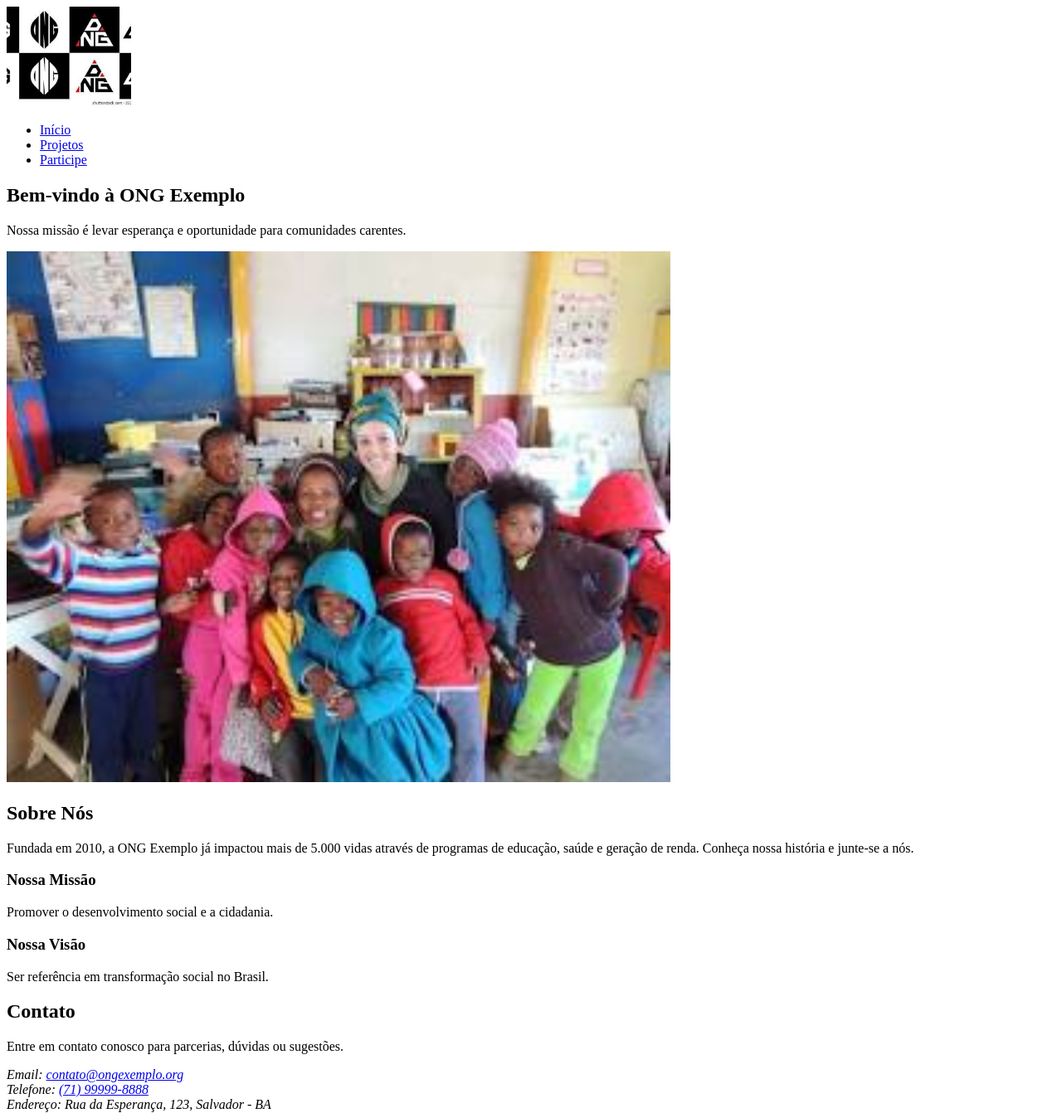
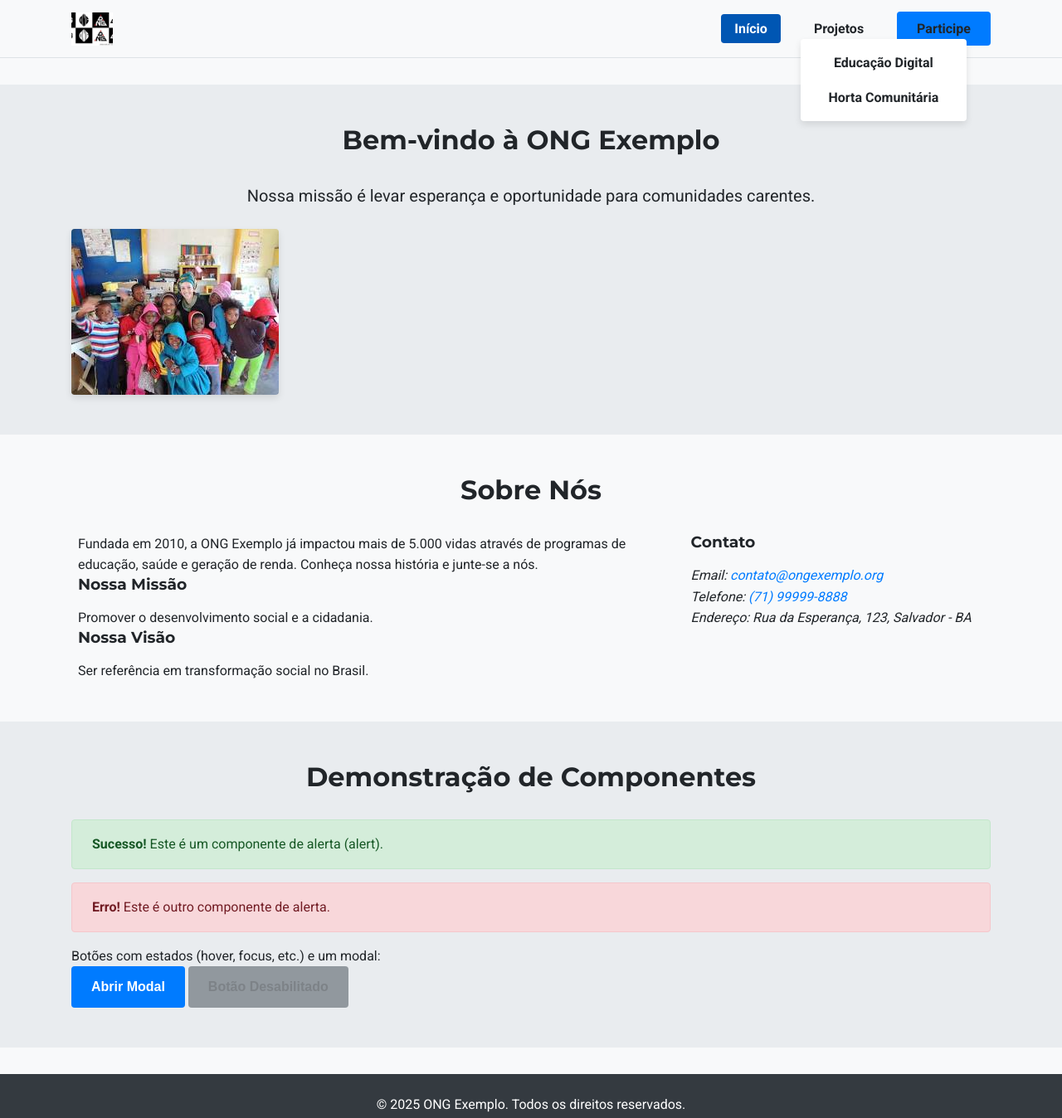
Before and after one commit to lucassmidt/projeto-ong-ads, a plain HTML site: page index.html in a window 1280 px wide. Shown: the top 1348 px of the page at 83% size. Drawn offline with Linux system fonts and the light colour scheme.

Commit message:
Atualiza index.html - Entrega II

```diff
--- a/index.html
+++ b/index.html
@@ -5,51 +5,104 @@
     <meta name="viewport" content="width=device-width, initial-scale=1.0">
     <title>ONG Exemplo - Transformando Vidas</title>
     <meta name="description" content="Conheça a ONG Exemplo, nossos projetos e como você pode ajudar a transformar vidas.">
+    <link rel="stylesheet" href="css/main.css">
 </head>
 <body>
 
     <header>
-        <img src="imagens/logo.png" alt="Logo da ONG Exemplo" width="150">
-        <nav>
+        <div class="container header-container">
+            <a href="index.html" class="logo">
+                <img src="imagens/logo.png" alt="Logo da ONG Exemplo">
+            </a>
+
+            <button class="menu-toggle" aria-label="Abrir menu">
+                <span></span>
+                <span></span>
+                <span></span>
+            </button>
+
+            <nav class="nav-menu">
                 <ul>
-                <li><a href="index.html">Início</a></li>
-                <li><a href="projetos.html">Projetos</a></li>
-                <li><a href="cadastro.html">Participe</a></li>
+                    <li class="active"><a href="index.html">Início</a></li>
+                    <li class="dropdown">
+                        <a href="projetos.html">Projetos</a>
+                        <ul class="submenu">
+                            <li><a href="projetos.html#projeto-a">Educação Digital</a></li>
+                            <li><a href="projetos.html#projeto-b">Horta Comunitária</a></li>
+                        </ul>
+                    </li>
+                    <li><a href="cadastro.html" class="btn btn-primary">Participe</a></li>
                 </ul>
             </nav>
+        </div>
     </header>
 
     <main>
-        <section>
+        <section class="page-section" style="background: #e9ecef; text-align: center;">
+            <div class="container">
                 <h1>Bem-vindo à ONG Exemplo</h1>
-            <p>Nossa missão é levar esperança e oportunidade para comunidades carentes.</p>
-            <img src="imagens/banner-home.jpg" alt="Crianças sorrindo e participando de atividades da ONG" width="800">
+                <p style="font-size: var(--font-size-lg); margin-bottom: var(--spacing-3);">Nossa missão é levar esperança e oportunidade para comunidades carentes.</p>
+                <img src="imagens/banner-home.jpg" alt="Crianças sorrindo e participando de atividades da ONG" style="border-radius: var(--border-radius); box-shadow: var(--shadow);">
+            </div>
         </section>
 
-        <section>
+        <section class="page-section">
+            <div class="container">
                 <h2>Sobre Nós</h2>
+                <div class="row">
+                    <div class="col-lg-8">
                         <p>Fundada em 2010, a ONG Exemplo já impactou mais de 5.000 vidas através de programas de educação, saúde e geração de renda. Conheça nossa história e junte-se a nós.</p>
                         <h3>Nossa Missão</h3>
                         <p>Promover o desenvolvimento social e a cidadania.</p>
                         <h3>Nossa Visão</h3>
                         <p>Ser referência em transformação social no Brasil.</p>
-        </section>
-
-        <section>
-            <h2>Contato</h2>
-            <p>Entre em contato conosco para parcerias, dúvidas ou sugestões.</p>
-
+                    </div>
+                    <div class="col-lg-4">
+                        <h3>Contato</h3>
                         <address>
                             Email: <a href="mailto:contato@ongexemplo.org">contato@ongexemplo.org</a><br>
                             Telefone: <a href="tel:+5571999998888">(71) 99999-8888</a><br>
                             Endereço: Rua da Esperança, 123, Salvador - BA
                         </address>
+                    </div>
+                </div>
+            </div>
         </section>
+
+        <section class="page-section" style="background: #e9ecef;">
+            <div class="container">
+                <h2>Demonstração de Componentes</h2>
+
+                <div class="alert alert-success">
+                    <strong>Sucesso!</strong> Este é um componente de alerta (alert).
+                </div>
+                <div class="alert alert-danger">
+                    <strong>Erro!</strong> Este é outro componente de alerta.
+                </div>
+
+                <p>Botões com estados (hover, focus, etc.) e um modal:</p>
+                <button class="btn btn-primary" id="openModalBtn">Abrir Modal</button>
+                <button class="btn btn-secondary" disabled>Botão Desabilitado</button>
+            </div>
+        </section>
+
     </main>
 
     <footer>
+        <div class="container">
             <p>&copy; 2025 ONG Exemplo. Todos os direitos reservados.</p>
+        </div>
     </footer>
 
+    <div class="modal-overlay" id="demoModal">
+        <div class="modal-content">
+            <button class="modal-close" aria-label="Fechar modal">&times;</button>
+            <h3>Este é um Modal</h3>
+            <p>Este é um exemplo de componente de feedback "modal", conforme solicitado na atividade.</p>
+            <button class="btn btn-primary modal-close">Entendi</button>
+        </div>
+    </div>
+
+    <script src="js/main.js" defer></script>
 </body>
 </html>
```
Lines whose indentation alone changed are shown as unchanged.
